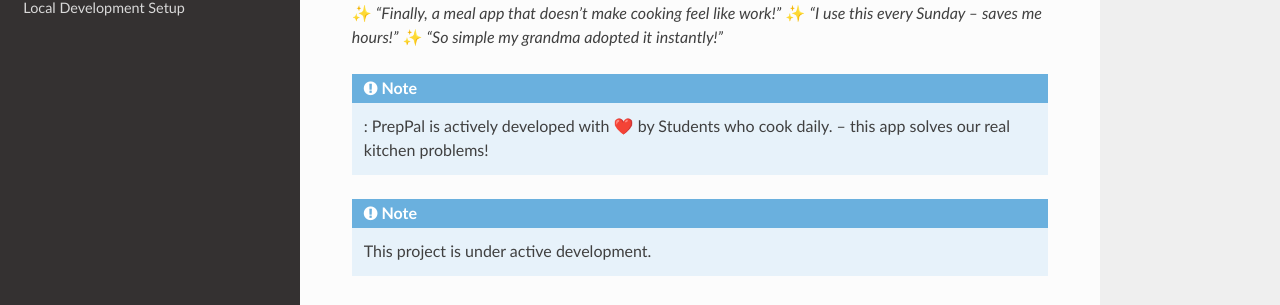
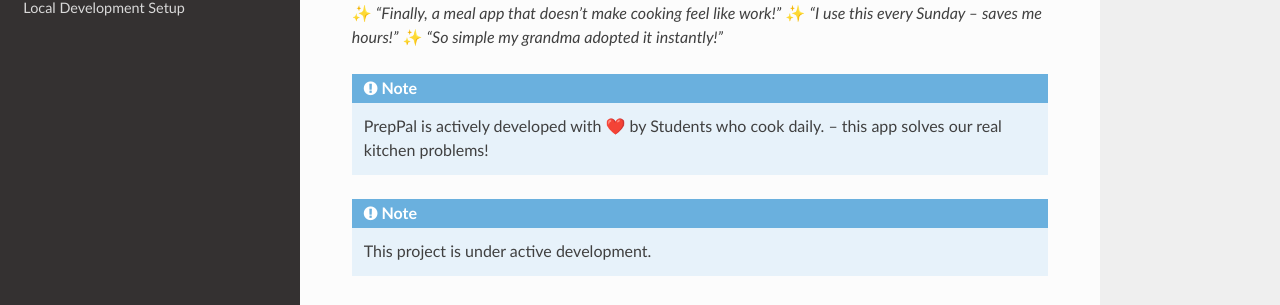
Before and after one commit to UoP-PrepPal/preppal-tutorial, a Sphinx documentation site: the page built from docs/source/index.rst, in a window 1280 px wide and 900 px high, scrolled down 569 px. Shown: the part 141-446 px from the top of the window. Built offline with Sphinx 7.4.7 and the Read the Docs theme 3.1.0, drawn with Linux system fonts in a browser that asks for light colours; pages that are not in the unit, such as notebooks, are missing from menus.

```diff
--- a/docs/source/index.rst
+++ b/docs/source/index.rst
@@ -35,7 +35,7 @@ PrepPal is more than an app – it’s a **better way to cook**:
 ✨ *"I use this every Sunday – saves me hours!"*
 ✨ *"So simple my grandma adopted it instantly!"*
 
-.. note::  :
+.. note::
    PrepPal is actively developed with ❤️ by Students who cook daily.
    – this app solves our real kitchen problems!
 
```
